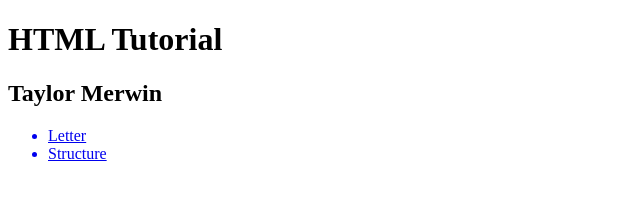
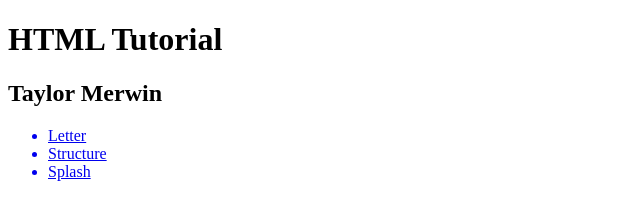
Before and after one commit to TaylorMerwin/460-html-tutorial, a plain HTML site: page index.html in a window 1280 px wide. Shown: the full height of the page, 0-640 px from the left. Drawn offline with Linux system fonts and the light colour scheme.

Commit message:
updated index.html

```diff
--- a/index.html
+++ b/index.html
@@ -18,7 +18,9 @@
       <a href="./structure/index.html">
         <li>Structure</li>
       </a>
-    </ul>
+      <a href="./splash/index.html">
+        <li>Splash</li>
+      </a>
     </ul>
   </header>
 
```
